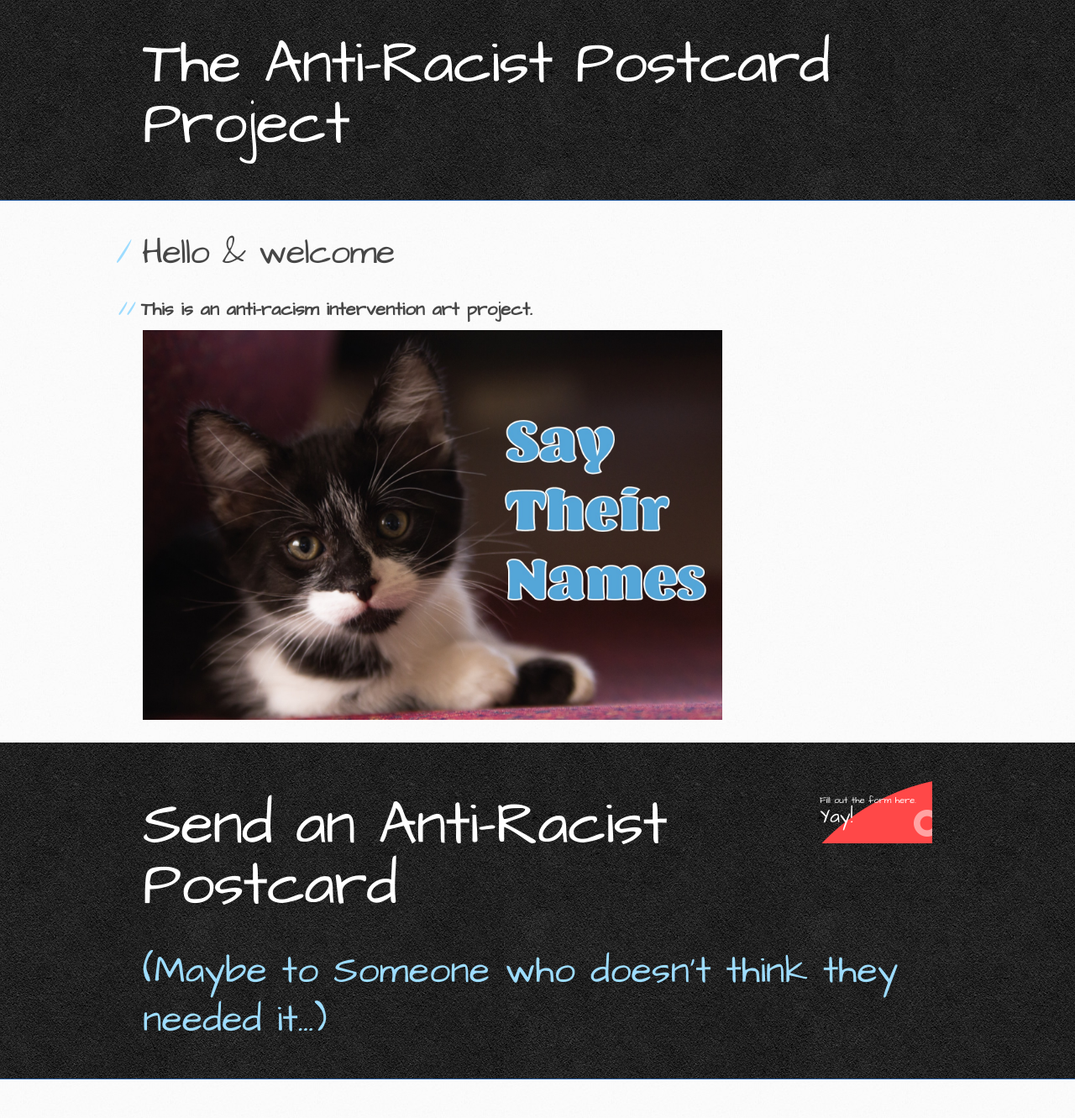
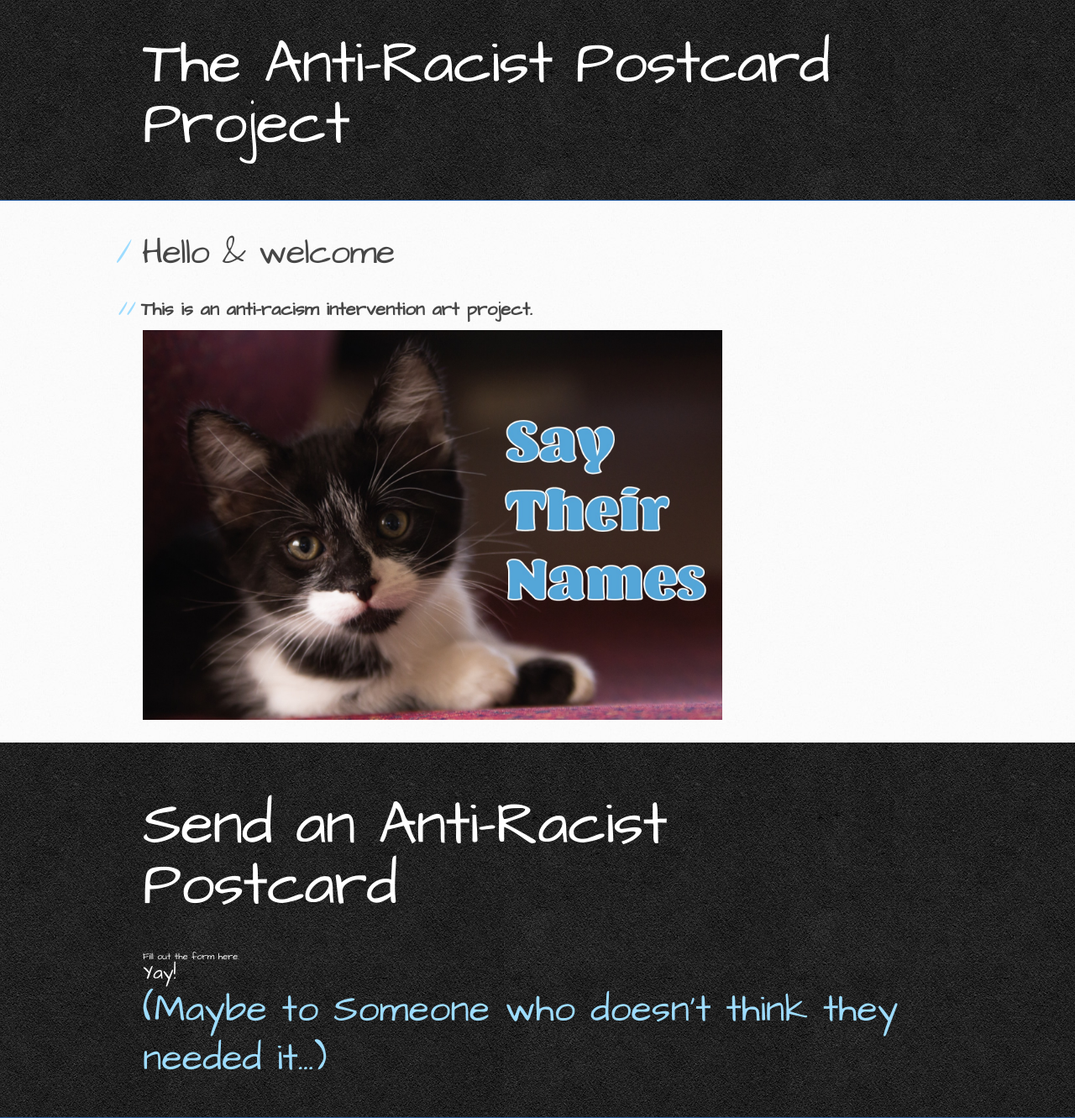
Before and after one commit to mir-lab/AntiRacistPostcardProject, a Jekyll site: the page built from docs/index.md, in a window 1280 px wide. Shown: the whole page at 84% size. Built offline with Jekyll 4.4.1, drawn with Linux system fonts in a browser that asks for light colours; the repository's description, which GitHub fills in, is left out; before the commit the page ends 1285 px from its top, so only the background shows below that.

Commit message:
formatting button

```diff
--- a/docs/_sass/jekyll-theme-architect.scss
+++ b/docs/_sass/jekyll-theme-architect.scss
@@ -107,18 +107,18 @@ a.button small {
   font-size: 11px;
 }
 header a.button {
-  position: absolute;
+  position: inside;
   top: 0;
   right: 0;
   background: transparent url(../images/mail-icon.png) 0 0 no-repeat;
 }
 aside a.button {
   display: block;
-  width: 138px;
+  width: 500px;
   padding-left: 64px;
   margin-bottom: 20px;
   font-size: 21px;
-  background: transparent url(../images/download-button.png) 0 0 no-repeat;
+  background: transparent url(../images/mail-icon.png) 0 0 no-repeat;
 }
 
 code, pre {
```
